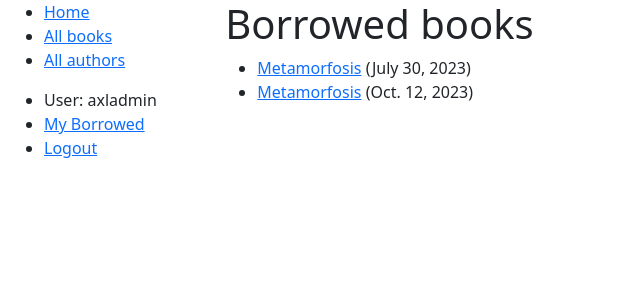
After one commit to phenomen3/localLibrary, a Django app: page /catalog/mybooks/ in a window 1280 px wide. The commit adds this page. Shown: the top 300 px of the page, without its empty margins (0-640 px from the left). Run offline with Django 3.2, Linux system fonts and the light colour scheme; a user stored in the database is signed in; data comes from the database, SQL or seed files in the repository; both versions use the stored data as it was after the commit.

Commit message:
35)ADD: Borrowed list added

```diff
--- a/locallibrary/catalog/templates/base_generic.html
+++ b/locallibrary/catalog/templates/base_generic.html
@@ -28,6 +28,7 @@
 	    <ul class="sidebar-nav">
 	      {% if user.is_authenticated %}
      <li>User: {{ user.get_username }}</li>
+     <li><a href="{% url 'my-borrowed' %}">My Borrowed</a></li>
      <li><a href="{% url 'logout' %}?next={{ request.path }}">Logout</a></li>
    {% else %}
      <li><a href="{% url 'login' %}?next={{ request.path }}">Login</a></li>
--- /dev/null
+++ b/locallibrary/catalog/templates/catalog/bookinstance_list.html
@@ -0,0 +1,19 @@
+{% extends "base_generic.html" %}
+
+{% block content %}
+    <h1>Borrowed books</h1>
+
+    {% if bookinstance_list %}
+    <ul>
+
+      {% for bookinst in bookinstance_list %}
+      <li class="{% if bookinst.is_overdue %}text-danger{% endif %}">
+        <a href="{% url 'book-detail' bookinst.book.pk %}">{{bookinst.book.title}}</a> ({{ bookinst.due_back }})
+      </li>
+      {% endfor %}
+    </ul>
+
+    {% else %}
+      <p>There are no books borrowed.</p>
+    {% endif %}
+{% endblock %}
--- a/locallibrary/catalog/urls.py
+++ b/locallibrary/catalog/urls.py
@@ -21,3 +21,7 @@ urlpatterns = [
 urlpatterns += [
     path('book/<uuid:pk>/renew/', views.renew_book_librarian, name='renew-book-librarian'),
 ]
+
+urlpatterns += [
+    url(r'^book/(?P<pk>[-\w]+)/renew/$', views.renew_book_librarian, name='renew-book-librarian'),
+]
--- a/locallibrary/catalog/views.py
+++ b/locallibrary/catalog/views.py
@@ -7,6 +7,19 @@ from django.contrib.auth.mixins import PermissionRequiredMixin
 # Create your views here.
 
 class LoanedBooksByUserListView(LoginRequiredMixin,generic.ListView):
+    """Generic class-based view listing books on loan to current user."""
+    model = BookInstance
+    template_name = 'catalog/bookinstance_list_borrowed_user.html'
+    paginate_by = 10
+
+    def get_queryset(self):
+        return (
+            BookInstance.objects.filter(borrower=self.request.user)
+            .filter(status__exact='o')
+            .order_by('due_back')
+        )
+
+class LoanedBooksByUserListView(LoginRequiredMixin, generic.ListView):
     """Generic class-based view listing books on loan to current user."""
     model = BookInstance
     template_name = 'catalog/bookinstance_list_borrowed_user.html'
```
Also changed, not shown: locallibrary/db.sqlite3.
